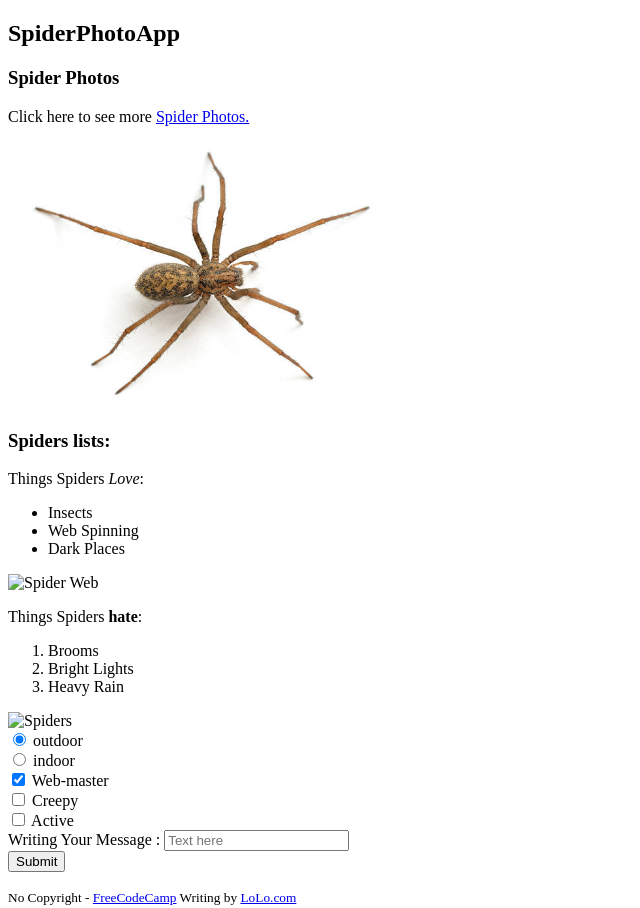
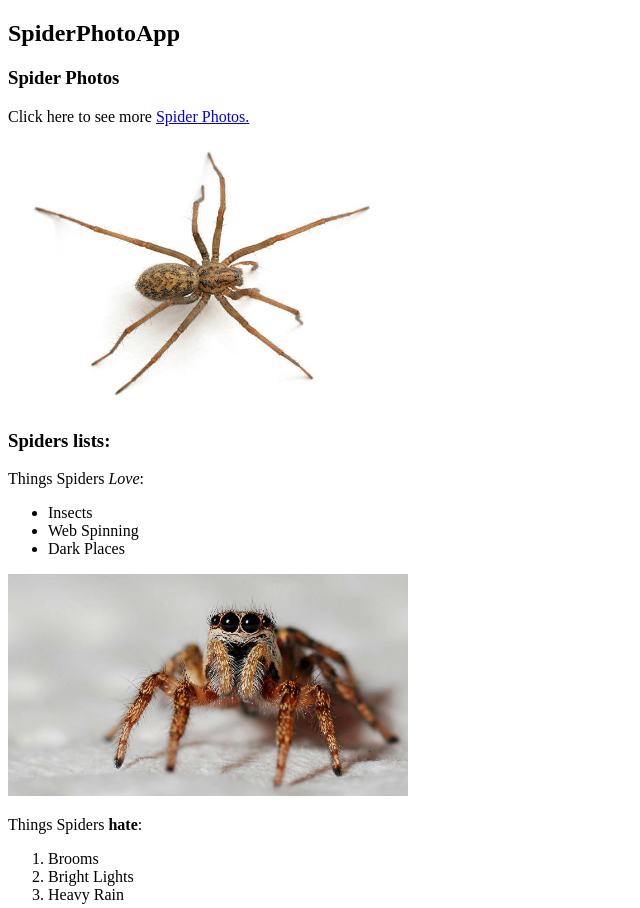
Before and after one commit to ala-esmat/SpiderApp, a plain HTML site: page index.html in a window 1280 px wide. Shown: the top 908 px of the page, without its empty margins (0-640 px from the left). Drawn offline with Linux system fonts and the light colour scheme; the site is published under a folder, as on GitHub Pages, so addresses that start at the root find nothing.

Commit message:
img change

```diff
--- a/index.html
+++ b/index.html
@@ -26,14 +26,14 @@
                 <li>Web Spinning</li>
                 <li>Dark Places</li>
             </ul>
-            <img src="/img/pexels-pixabay-spider-3.jpg" alt="Spider Web" width="400">
+            <img src="img/pexels-pixabay-spider-3.jpg" alt="Spider Web" width="400">
             <p>Things Spiders <strong>hate</strong>:</p>
             <ol>
                 <li>Brooms</li>
                 <li>Bright Lights</li>
                 <li>Heavy Rain</li>
             </ol>
-            <img src="/img/pexels-pixabay-spider-4.jpg" alt="Spiders" width="400">
+            <img src="img/pexels-pixabay-spider-4.jpg" alt="Spiders" width="400">
         </div>
         <form action="">
             <label for="outdoor"><input type="radio" id="outdoor" name="indoor-outdoor" checked> outdoor</label><br>
```
